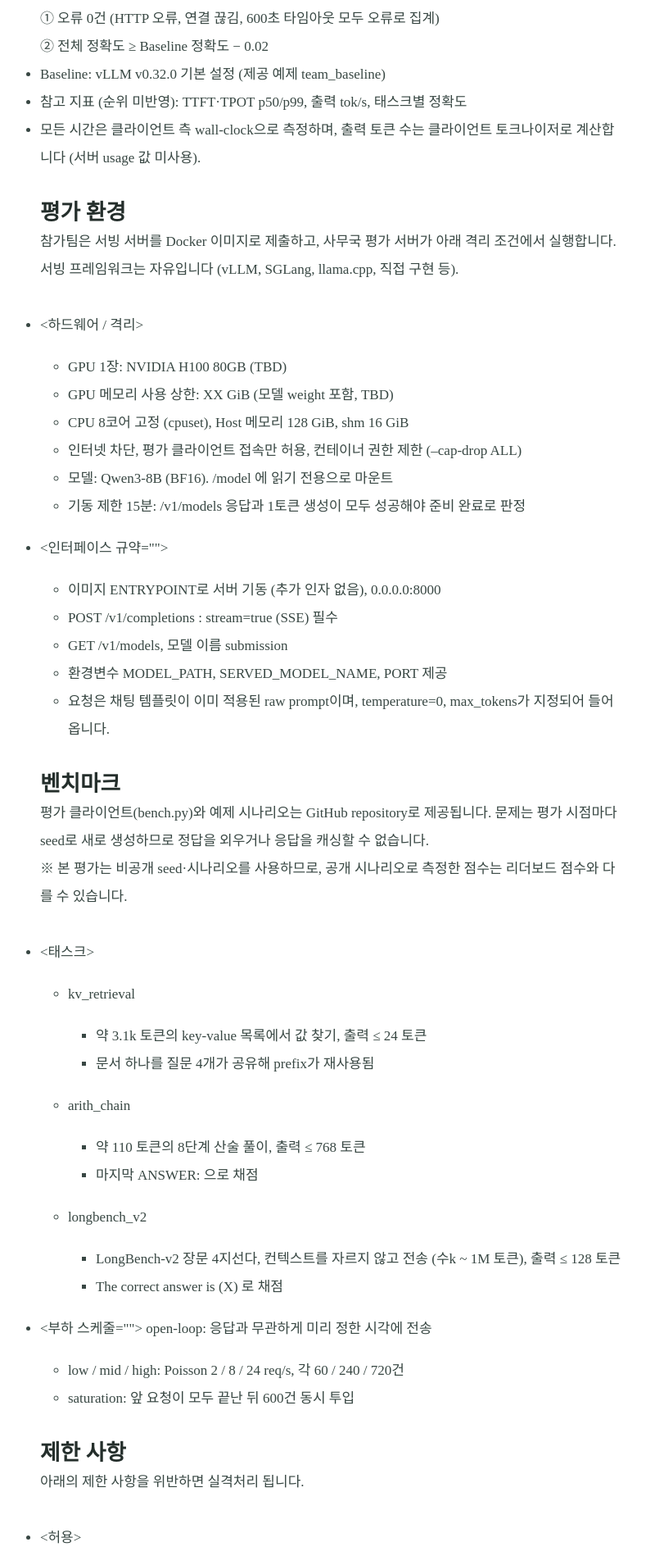
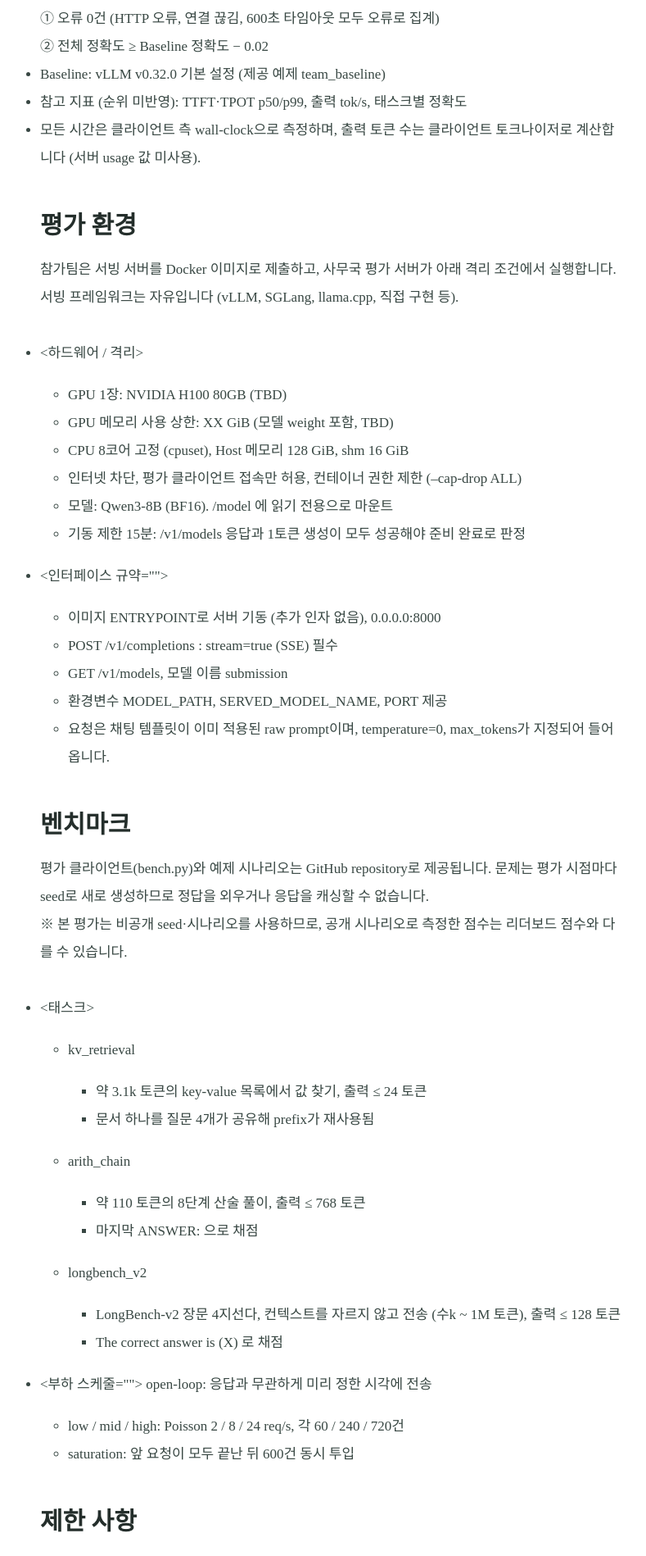
Before and after one commit to AISystemChallenge/AISystemChallenge.github.io, a Jekyll site: the page built from rules.md, in a window 1280 px wide. Shown: the part 692-2590 px from the top of the page at 82% size, without its empty margins (234-1023 px from the left). Built offline with Jekyll 4.4.1, drawn with Linux system fonts in a browser that asks for light colours; some web fonts are replaced; our own code applies the rules of GitHub Pages for plain Markdown files.

```diff
--- a/rules.md
+++ b/rules.md
@@ -18,7 +18,7 @@ excerpt:
   * 모든 시간은 클라이언트 측 wall-clock으로 측정하며, 출력 토큰 수는 클라이언트 토크나이저로 계산합니다 (서버 usage 값 미사용).
 <br>
 
-#### 평가 환경
+### 평가 환경
 참가팀은 서빙 서버를 Docker 이미지로 제출하고, 사무국 평가 서버가 아래 격리 조건에서 실행합니다. 서빙 프레임워크는 자유입니다 (vLLM, SGLang, llama.cpp, 직접 구현 등).<br>
   * <하드웨어 / 격리>
     * GPU 1장: NVIDIA H100 80GB (TBD)
@@ -37,7 +37,7 @@ excerpt:
 <br>
 
 
-#### 벤치마크
+### 벤치마크
 평가 클라이언트(bench.py)와 예제 시나리오는 GitHub repository로 제공됩니다. 문제는 평가 시점마다 seed로 새로 생성하므로 정답을 외우거나 응답을 캐싱할 수 없습니다.<br>
 ※ 본 평가는 비공개 seed·시나리오를 사용하므로, 공개 시나리오로 측정한 점수는 리더보드 점수와 다를 수 있습니다.<br>
   * <태스크>
@@ -56,7 +56,7 @@ excerpt:
 <br>
 
 
-#### 제한 사항
+### 제한 사항
 아래의 제한 사항을 위반하면 실격처리 됩니다.<br>
   * <허용>
     * 서빙 프레임워크의 선택·수정 (스케줄러, 메모리 관리자, attention 백엔드), 커스텀 CUDA/Triton 커널
@@ -72,8 +72,8 @@ excerpt:
 <br>
 
 
-#### 대회 규칙
-  * 이번 대회에서는 공정한 평가 및 재현 가능한 결과를 보장하는 것을 목표로 합니다. 이를 위해 다음 사항을 준수해야 합니다.
+### 대회 규칙
+<strong>이번 대회에서는 공정한 평가 및 재현 가능한 결과를 보장하는 것을 목표로 합니다. 이를 위해 다음 사항을 준수해야 합니다.</strong>
 1. 제출물은 테스트 환경에서 재현할 수 있어야 하며, 소스 코드는 부정 행위 및 결과 재현을 위해 사용됩니다.
 2. 참가팀은 평가를 위해 요청된 자료를 제출해야 합니다.
 3. 대회 기간 동안 참가팀들이 작성하는 소스 코드는 비공개한 상태로 운영합니다.
```
